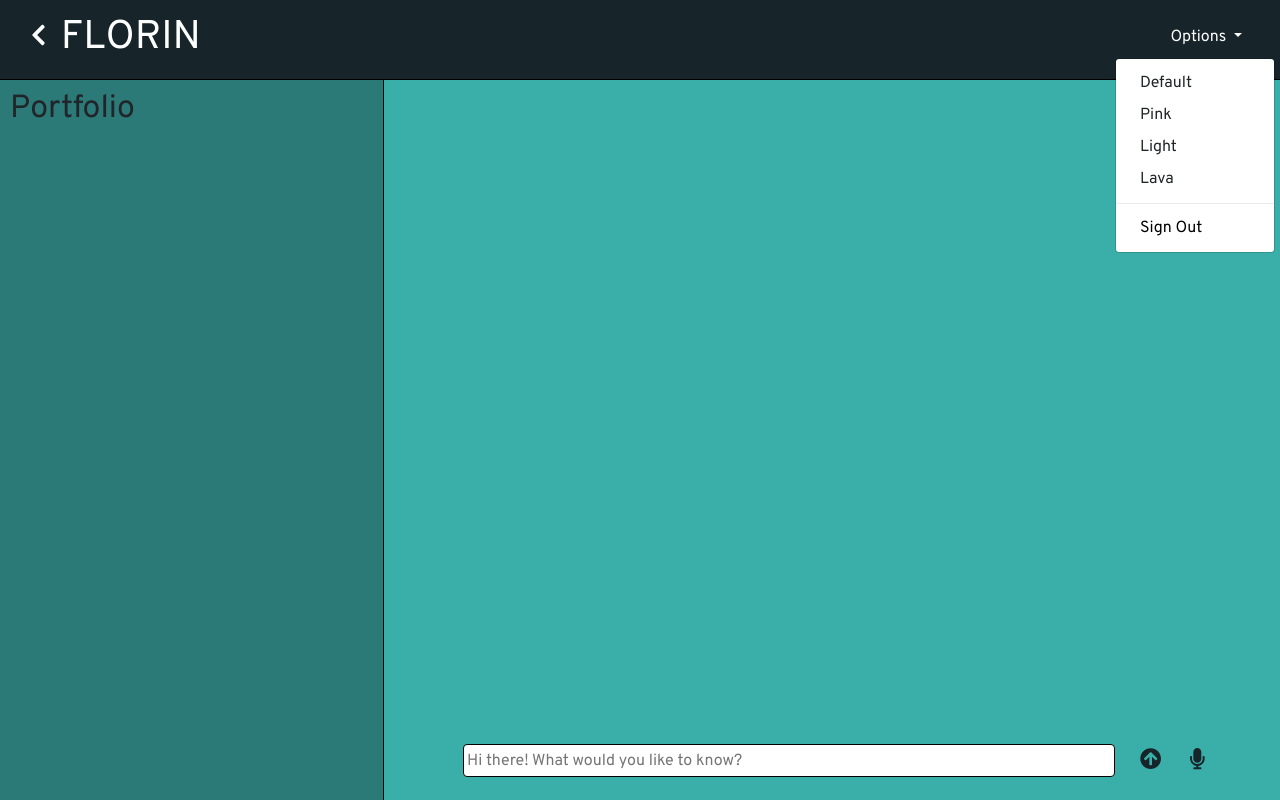
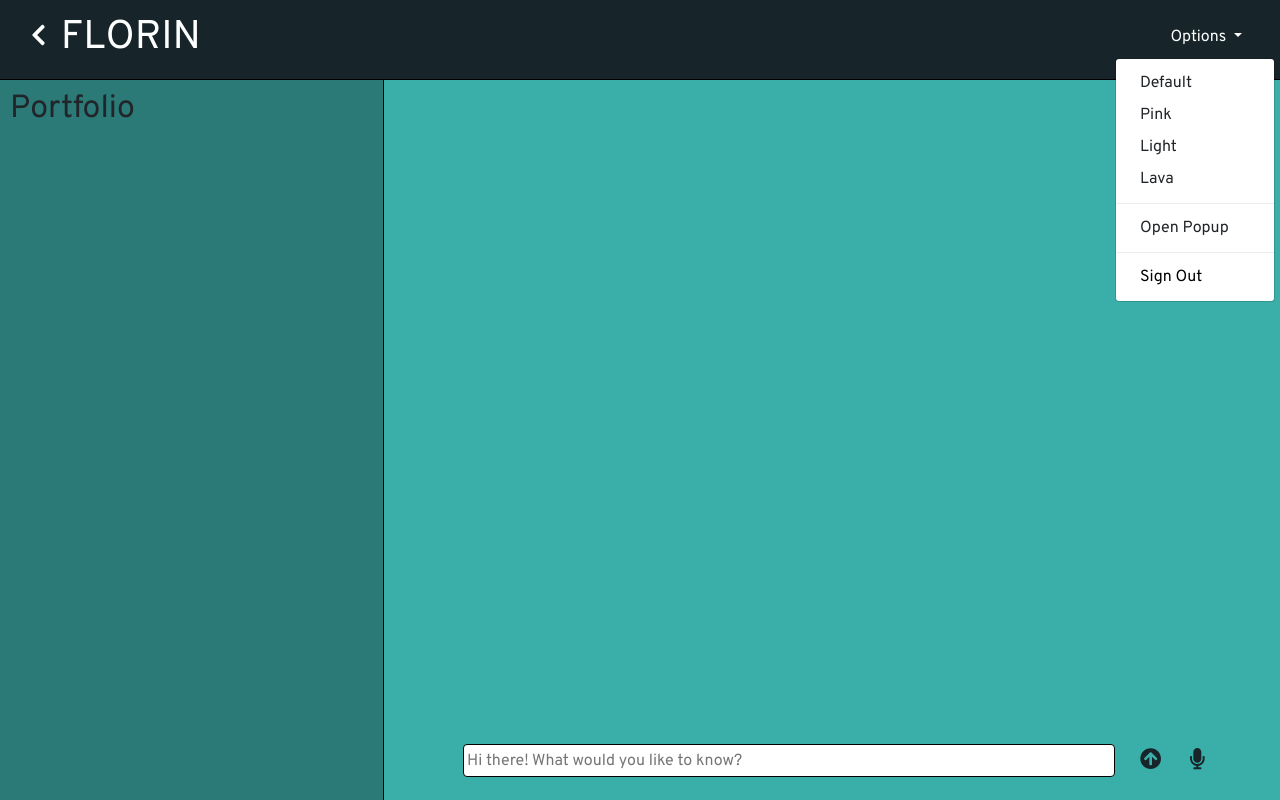
Before and after one commit to Fleetabix/cs261_cswk, a Django app: template chatbot/templates/chatbot/index.html in a window 1280 px wide, after a click on "Options". Run offline with Django 3.2, Linux system fonts and the light colour scheme; the template is opened without the code that fills it, so the values that code supplies are empty; some libraries are stand-ins or nearby versions.

Commit message:
added a button to open floring in a pop up.

```diff
--- a/chatbot/templates/chatbot/index.html
+++ b/chatbot/templates/chatbot/index.html
@@ -30,6 +30,8 @@
                 <div id="themes">
 
                 </div>
+                <div class="dropdown-divider"></div>
+                <button class="dropdown-item" type="button" onclick="openInPopUp()">Open Popup</button>
                 <div class="dropdown-divider"></div>
                 <a id='logout-lnk' class="dropdown-item" href="{% url 'logout' %}">Sign Out</a>
             </div>
@@ -71,6 +73,10 @@
 {% block scripts %}
     <script>
         var username = "{{ user.get_username }}";
+
+        function openInPopUp() {
+            window.open(window.location.href, "_blank", "toolbar=yes,scrollbars=yes,resizable=yes,top=500,left=500,width=400,height=400");
+        }
     </script>
     <script src="//cdnjs.cloudflare.com/ajax/libs/annyang/2.6.0/annyang.min.js"></script>
     <script src="{% static 'chatbot/js/portfolio_dropdown.js' %}"></script>
```
